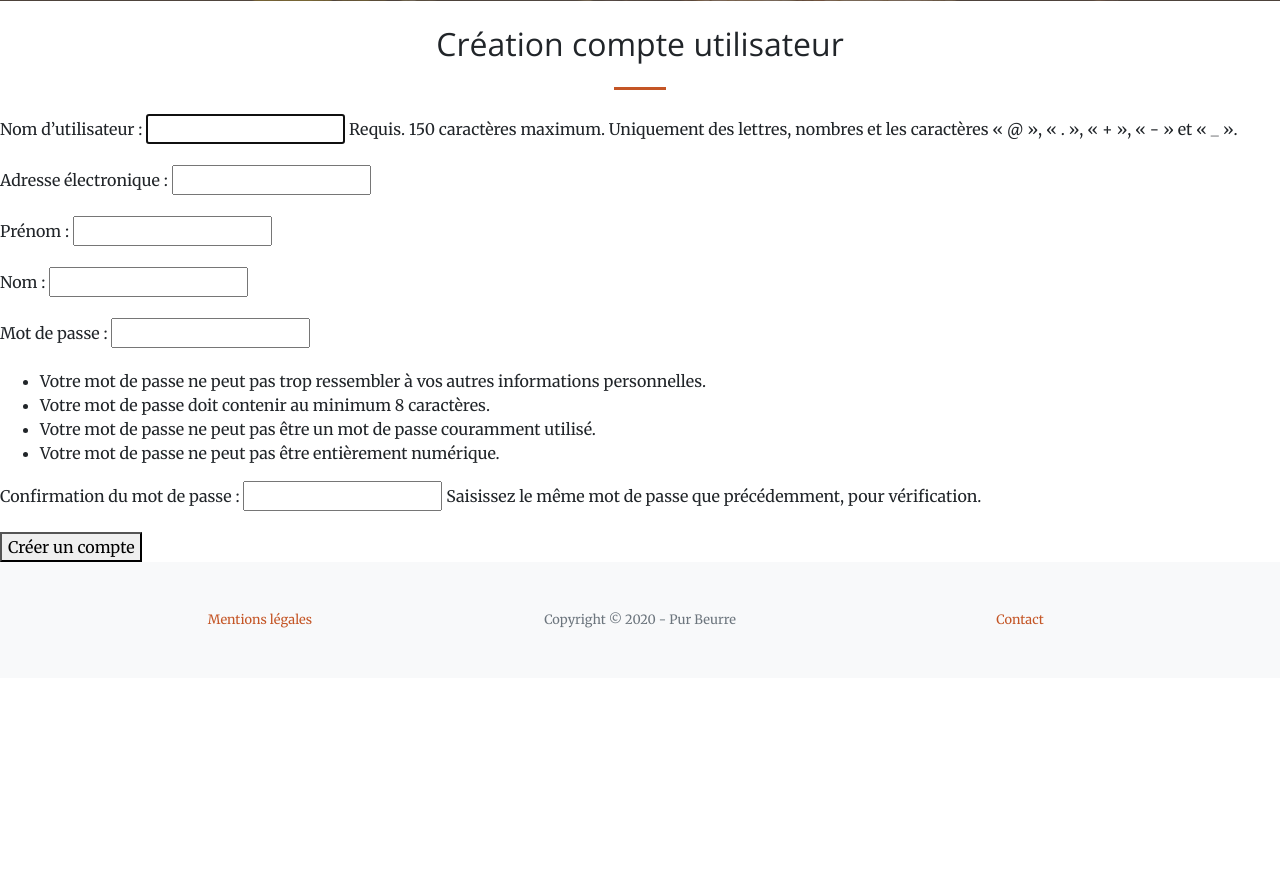
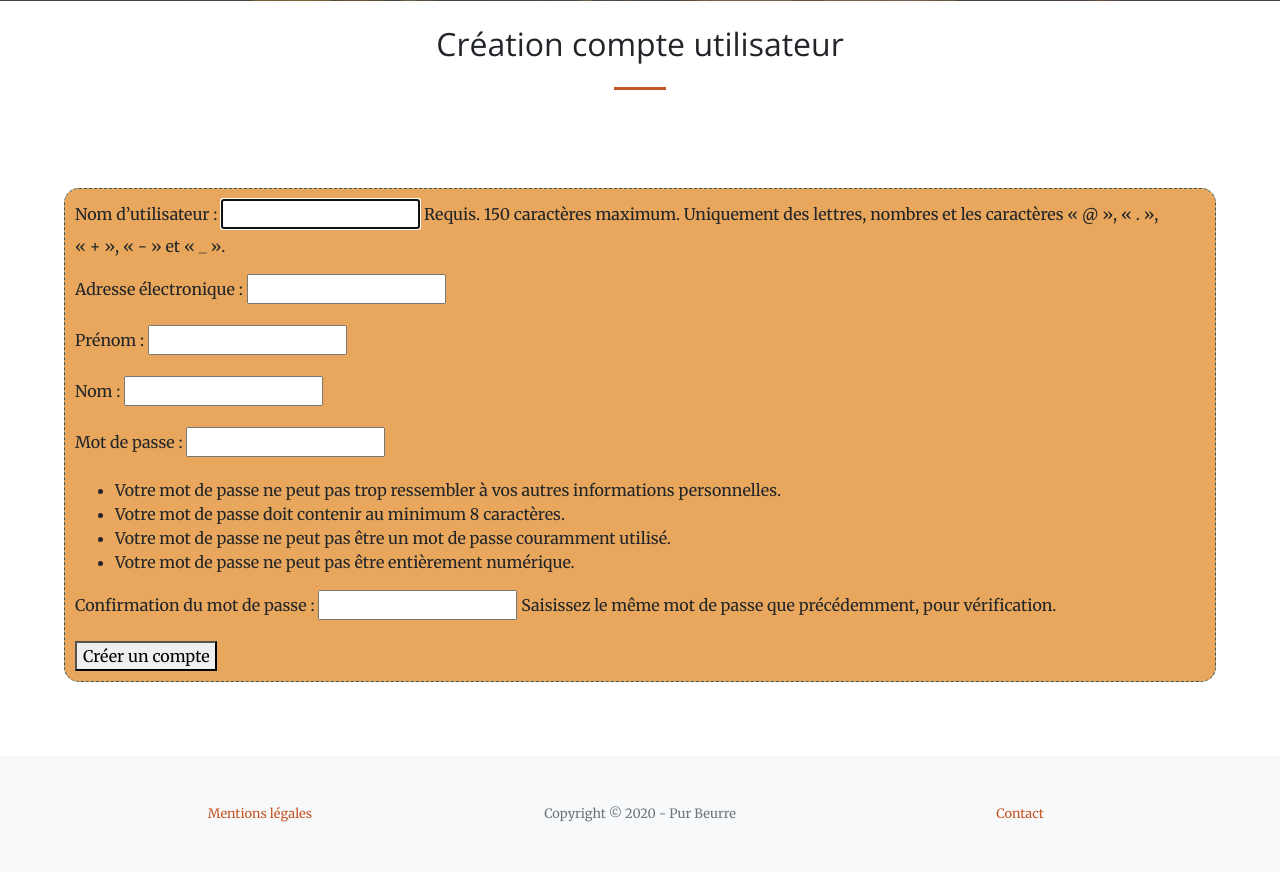
Before and after one commit to thierrychappuis/my-selenium-example, a Django app: page /users/create_account/ in a window 1280 px wide. Shown: the part 127-999 px from the top of the page. Before the commit the page ends 755 px from the top, so only its background shows below. Run offline with Django 3.2, Linux system fonts and the light colour scheme; some libraries are stand-ins or nearby versions; some web fonts are replaced.

Commit message:
Modif tempalte,Add css for the forms

```diff
--- a/products/templates/products/product_sheet.html
+++ b/products/templates/products/product_sheet.html
@@ -19,7 +19,7 @@
             <img src="{{ product.image_nutrition_url }}" alt="nutrition pour 100g">
         </div>
     </div>
-    <div class="container-fluid">
+    <div class="container-fluid page-center">
         <div class="row justify-content-center">
             <div class="col-lg-6 col-md-10">
                 <div class="mt-5">
--- a/products/views.py
+++ b/products/views.py
@@ -10,7 +10,11 @@ def result_search(request):
         product_search = request.GET['q']
         product = Product.objects.filter(
             product_name_fr__icontains=product_search).first()
-        substituts = product.better_products()
+        if product:
+            substituts = product.better_products()
+        else:
+            product = None
+            substituts = None
 
     except KeyError:
         print('Pas de requête')
--- a/static/src/scss/_custom.scss
+++ b/static/src/scss/_custom.scss
@@ -46,7 +46,13 @@
 }
 
 .page-result {
-    padding: 0rem;
+    padding: 2rem;
+    min-height: 75%;
+}
+
+.page-center {
+    padding: 4rem;
+    min-height: 60%;
 }
 
 .font-custom-title {
@@ -57,8 +63,10 @@
     font-family: "Scope One", sans-serif;
 }
 
-.div-footer {
-    margin-bottom: 60px;
-    font-size: 24px;
-    text-align: center;
+.custom-forms {
+    border: 1px dashed #345A61;
+    padding: 10px;
+    margin: 10px 0;
+    border-radius: 15px;
+    background-color: #E8A75D;
 }
--- a/users/templates/users/create_account.html
+++ b/users/templates/users/create_account.html
@@ -7,10 +7,12 @@
     Création compte utilisateur
 </h2>
 <hr class="divider my-4" />
-<form method="post">
-    {% csrf_token %}
-    {{ form.as_p }}
-    <button type="submit">Créer un compte</button>
-</form>
+<section class="page-center">
+    <form method="post" class="custom-forms">
+        {% csrf_token %}
+        {{ form.as_p }}
+        <button type="submit">Créer un compte</button>
+    </form>
+</section>
 
 {% endblock content %}
--- a/users/templates/users/favorites.html
+++ b/users/templates/users/favorites.html
@@ -4,7 +4,7 @@
 {% block content %}
 {% include 'pur_beurre/header.html' %}
 
-<section class="page-section" id="services">
+<section class="page-result" id="services">
     <div class="container">
         <h2 class="text-center mt-0 font-custom-title">
             Liste des favoris
--- a/users/templates/users/profile.html
+++ b/users/templates/users/profile.html
@@ -5,7 +5,6 @@
 
 {% include 'pur_beurre/header.html' %}
 
-<section class="page-section" id="services" style="padding-top: 0px">
     <div class="container-fluid" style="
         background: linear-gradient(to bottom, rgba(92, 77, 66, 0.8) 0%, rgba(92, 77, 66, 0.8) 100%), url('/static/dist/assets/img/bg_profile.jpg');
         background-position: center;
@@ -20,9 +19,8 @@
         </div>
 
     </div>
-</section>
 
-<section class="page-section" id="services">
+<section class="page-center" id="services">
     <div class="container">
         <h3 class="text-center mt-0 font-custom-title">
             {{ user.email }}
```
Also changed, not shown: products/templates/products/result_search.html (+18 -3 lines), users/templates/users/login.html (+8 -5 lines), products/tests/__init__.py (added), products/tests/test_models.py (added), products/tests/test_views.py (added), pur_beurre/tests/__init__.py (added), pur_beurre/tests/test_views.py (added), static/dist/css/styles.css, users/tests/__init__.py (added), users/tests/test_forms.py (added), users/tests/test_models.py (added), users/tests/test_views.py (added).
